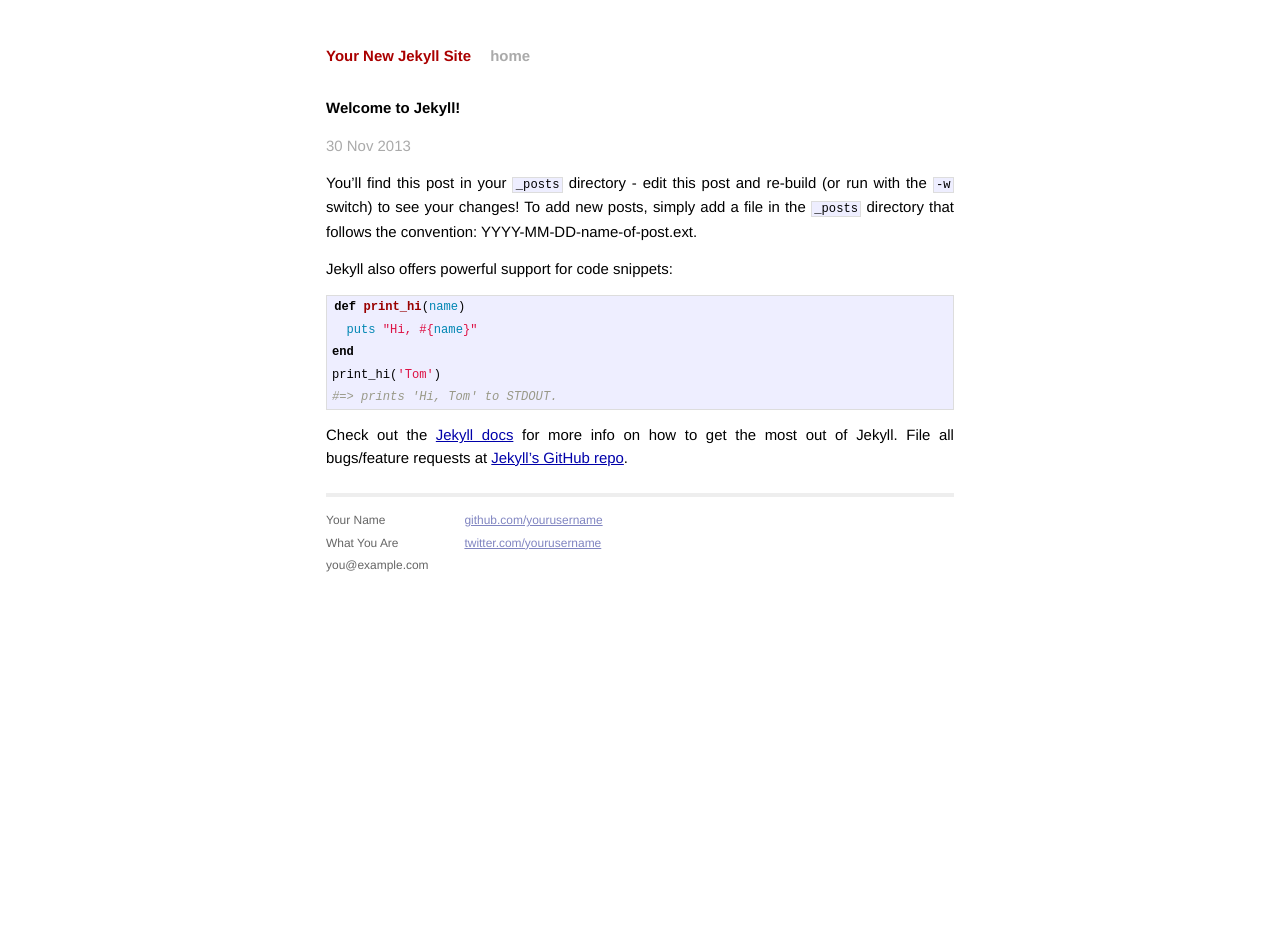
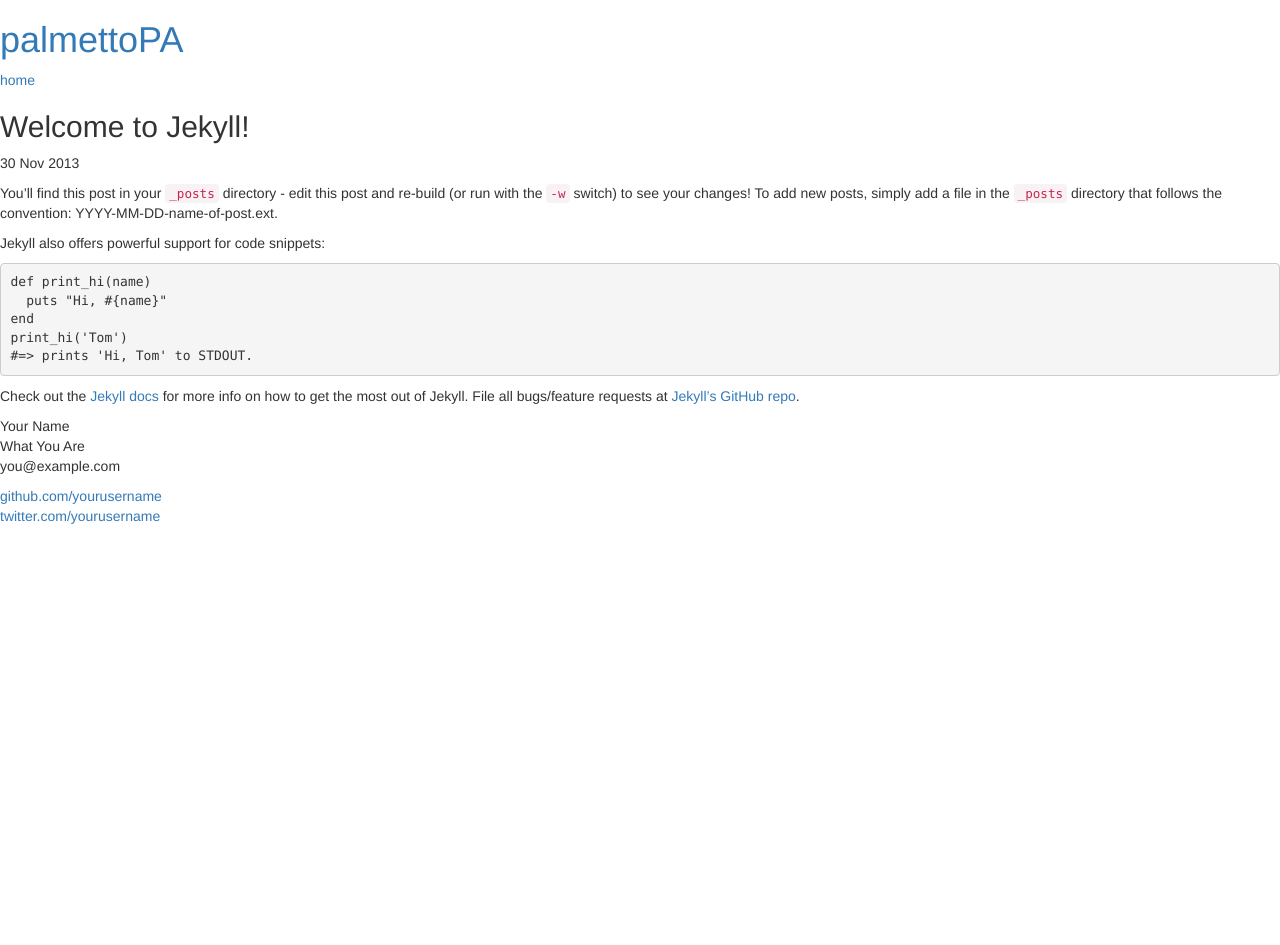
Before and after one commit to renpatel/palmettopa, a Jekyll site: the page built from _posts/2013-11-30-welcome-to-jekyll.markdown, in a window 1280 px wide. Built offline with Jekyll 4.4.1, drawn with Linux system fonts in a browser that asks for light colours; nearby versions of some CDN libraries; Markdown is read by kramdown in place of the engine named in the settings; after the commit the page ends 900 px from its top, so only the background shows below that.

Commit message:
Added Bootstrap CDN

```diff
--- a/_config.yml
+++ b/_config.yml
@@ -1,3 +1,2 @@
-name: Your New Jekyll Site
+name: palmettoPA
 markdown: redcarpet
-pygments: true
--- a/_layouts/default.html
+++ b/_layouts/default.html
@@ -1,16 +1,11 @@
 <!DOCTYPE html>
-<html>
+<html lang="en">
 <head>
   <meta charset="utf-8">
-        <meta http-equiv="X-UA-Compatible" content="IE=edge,chrome=1">
   <title>{{ page.title }}</title>
-        <meta name="viewport" content="width=device-width">
-
-        <!-- syntax highlighting CSS -->
-        <link rel="stylesheet" href="/css/syntax.css">
-
-        <!-- Custom CSS -->
-        <link rel="stylesheet" href="/css/main.css">
+  <meta name="viewport" content="width=device-width, initial-scale=1.0">
+  <link rel="stylesheet" href="//netdna.bootstrapcdn.com/bootstrap/3.0.2/css/bootstrap.min.css">
+  <link rel="stylesheet" href="//netdna.bootstrapcdn.com/bootstrap/3.0.2/css/bootstrap-theme.min.css">
 
 </head>
 <body>
@@ -40,5 +35,6 @@
 </div>
 </div>
 
+<script src="//netdna.bootstrapcdn.com/bootstrap/3.0.2/js/bootstrap.min.js"></script>
 </body>
 </html>
--- a/css/main.css
+++ /dev/null
@@ -1,160 +0,0 @@
-/*****************************************************************************/
-/*
-/* Common
-/*
-/*****************************************************************************/
-
-/* Global Reset */
-* {
-  margin: 0;
-  padding: 0;
-}
-
-html, body { height: 100%; }
-
-body {
-  background-color: #FFF;
-  font: 13.34px Helvetica, Arial, sans-serif;
-  font-size: small;
-  text-align: center;
-}
-
-h1, h2, h3, h4, h5, h6 {
-  font-size: 100%; }
-
-h1 { margin-bottom: 1em; }
-p { margin: 1em 0; }
-
-a         { color: #00a; }
-a:hover   { color: #000; }
-a:visited { color: #a0a; }
-
-/*****************************************************************************/
-/*
-/* Home
-/*
-/*****************************************************************************/
-.posts {
-  list-style-type: none;
-  margin-bottom: 2em;
-}
-
-.posts li {
-  line-height: 1.75em;
-}
-
-.posts span {
-  color: #aaa;
-  font-family: Monaco, "Courier New", monospace;
-  font-size: 80%;
-}
-
-/*****************************************************************************/
-/*
-/* Site
-/*
-/*****************************************************************************/
-
-.site {
-  font-size: 115%;
-  text-align: justify;
-  width: 42em;
-  margin: 3em auto 2em;
-  line-height: 1.5em;
-}
-
-.header a {
-  font-weight: bold;
-  text-decoration: none;
-}
-
-.title {
-  display: inline-block;
-  margin-bottom: 2em;
-}
-
-.title a {
-  color: #a00;
-}
-
-.title a:hover {
-  color: #000;
-}
-
-.header a.extra {
-  color: #aaa;
-  margin-left: 1em;
-}
-
-.header a.extra:hover {
-  color: #000;
-}
-
-.meta {
-  color: #aaa;
-}
-
-.footer {
-  font-size: 80%;
-  color: #666;
-  border-top: 4px solid #eee;
-  margin-top: 2em;
-  overflow: hidden;
-}
-
-.footer .contact {
-  float: left;
-  margin-right: 3em;
-}
-
-.footer .contact a {
-  color: #8085C1;
-}
-
-.footer .rss {
-  margin-top: 1.1em;
-  margin-right: -.2em;
-  float: right;
-}
-
-.footer .rss img {
-  border: 0;
-}
-
-/*****************************************************************************/
-/*
-/* Posts
-/*
-/*****************************************************************************/
-
-/* standard */
-.post pre {
-  border: 1px solid #ddd;
-  background-color: #eef;
-  padding: 0 .4em;
-}
-
-.post ul, .post ol {
-  margin-left: 1.35em;
-}
-
-.post code {
-  border: 1px solid #ddd;
-  background-color: #eef;
-  padding: 0 .2em;
-}
-
-.post pre code {
-  border: none;
-}
-
-/* terminal */
-.post pre.terminal {
-  border: 1px solid #000;
-  background-color: #333;
-  color: #FFF;
-}
-
-.post pre.terminal code {
-  background-color: #333;
-}
--- a/css/syntax.css
+++ /dev/null
@@ -1,60 +0,0 @@
-.highlight  { background: #ffffff; }
-.highlight .c { color: #999988; font-style: italic } /* Comment */
-.highlight .err { color: #a61717; background-color: #e3d2d2 } /* Error */
-.highlight .k { font-weight: bold } /* Keyword */
-.highlight .o { font-weight: bold } /* Operator */
-.highlight .cm { color: #999988; font-style: italic } /* Comment.Multiline */
-.highlight .cp { color: #999999; font-weight: bold } /* Comment.Preproc */
-.highlight .c1 { color: #999988; font-style: italic } /* Comment.Single */
-.highlight .cs { color: #999999; font-weight: bold; font-style: italic } /* Comment.Special */
-.highlight .gd { color: #000000; background-color: #ffdddd } /* Generic.Deleted */
-.highlight .gd .x { color: #000000; background-color: #ffaaaa } /* Generic.Deleted.Specific */
-.highlight .ge { font-style: italic } /* Generic.Emph */
-.highlight .gr { color: #aa0000 } /* Generic.Error */
-.highlight .gh { color: #999999 } /* Generic.Heading */
-.highlight .gi { color: #000000; background-color: #ddffdd } /* Generic.Inserted */
-.highlight .gi .x { color: #000000; background-color: #aaffaa } /* Generic.Inserted.Specific */
-.highlight .go { color: #888888 } /* Generic.Output */
-.highlight .gp { color: #555555 } /* Generic.Prompt */
-.highlight .gs { font-weight: bold } /* Generic.Strong */
-.highlight .gu { color: #aaaaaa } /* Generic.Subheading */
-.highlight .gt { color: #aa0000 } /* Generic.Traceback */
-.highlight .kc { font-weight: bold } /* Keyword.Constant */
-.highlight .kd { font-weight: bold } /* Keyword.Declaration */
-.highlight .kp { font-weight: bold } /* Keyword.Pseudo */
-.highlight .kr { font-weight: bold } /* Keyword.Reserved */
-.highlight .kt { color: #445588; font-weight: bold } /* Keyword.Type */
-.highlight .m { color: #009999 } /* Literal.Number */
-.highlight .s { color: #d14 } /* Literal.String */
-.highlight .na { color: #008080 } /* Name.Attribute */
-.highlight .nb { color: #0086B3 } /* Name.Builtin */
-.highlight .nc { color: #445588; font-weight: bold } /* Name.Class */
-.highlight .no { color: #008080 } /* Name.Constant */
-.highlight .ni { color: #800080 } /* Name.Entity */
-.highlight .ne { color: #990000; font-weight: bold } /* Name.Exception */
-.highlight .nf { color: #990000; font-weight: bold } /* Name.Function */
-.highlight .nn { color: #555555 } /* Name.Namespace */
-.highlight .nt { color: #000080 } /* Name.Tag */
-.highlight .nv { color: #008080 } /* Name.Variable */
-.highlight .ow { font-weight: bold } /* Operator.Word */
-.highlight .w { color: #bbbbbb } /* Text.Whitespace */
-.highlight .mf { color: #009999 } /* Literal.Number.Float */
-.highlight .mh { color: #009999 } /* Literal.Number.Hex */
-.highlight .mi { color: #009999 } /* Literal.Number.Integer */
-.highlight .mo { color: #009999 } /* Literal.Number.Oct */
-.highlight .sb { color: #d14 } /* Literal.String.Backtick */
-.highlight .sc { color: #d14 } /* Literal.String.Char */
-.highlight .sd { color: #d14 } /* Literal.String.Doc */
-.highlight .s2 { color: #d14 } /* Literal.String.Double */
-.highlight .se { color: #d14 } /* Literal.String.Escape */
-.highlight .sh { color: #d14 } /* Literal.String.Heredoc */
-.highlight .si { color: #d14 } /* Literal.String.Interpol */
-.highlight .sx { color: #d14 } /* Literal.String.Other */
-.highlight .sr { color: #009926 } /* Literal.String.Regex */
-.highlight .s1 { color: #d14 } /* Literal.String.Single */
-.highlight .ss { color: #990073 } /* Literal.String.Symbol */
-.highlight .bp { color: #999999 } /* Name.Builtin.Pseudo */
-.highlight .vc { color: #008080 } /* Name.Variable.Class */
-.highlight .vg { color: #008080 } /* Name.Variable.Global */
-.highlight .vi { color: #008080 } /* Name.Variable.Instance */
-.highlight .il { color: #009999 } /* Literal.Number.Integer.Long */
```
Lines whose indentation alone changed are shown as unchanged.
